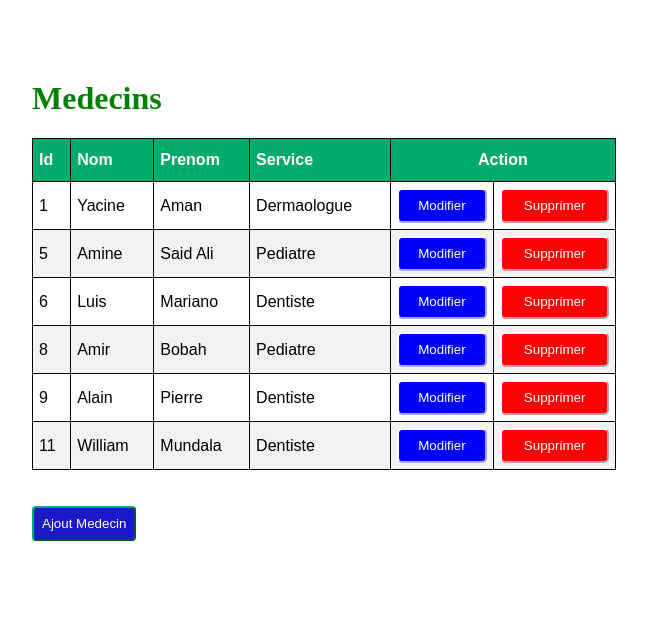
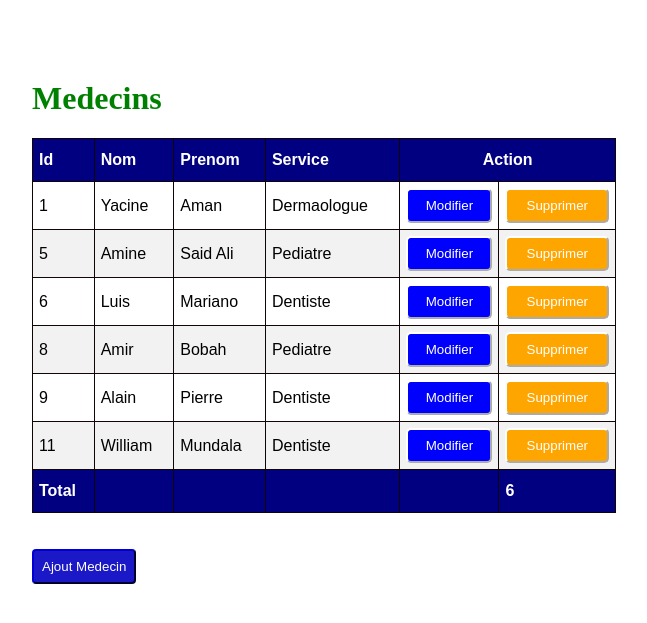
Before and after one commit to Aman-Soule/crud_django, a Django app: page / in a window 1280 px wide. Shown: the top 623 px of the page, without its empty margins (316-963 px from the left). Run offline with Django 5.2, Linux system fonts and the light colour scheme; data comes from the database, SQL or seed files in the repository; both versions use the stored data as it was after the commit.

Commit message:
Ajout du total des medecins

```diff
--- a/newapp/static/style.css
+++ b/newapp/static/style.css
@@ -27,7 +27,7 @@
     padding-top: 12px;
     padding-bottom: 12px;
     text-align: left;
-    background-color: #04AA6D;
+    background-color: #000080;
     color: white;
 }
 
@@ -44,7 +44,7 @@
 }
 
 #customers #del {
-    background-color: red;
+    background-color: orange;
     border-color: white;
     border-radius: 5px;
     padding: 8px;
@@ -57,7 +57,7 @@
 
 .container1 #new {
     background-color: blue;
-    border-color: red;
+    border-color: orange;
     border-radius: 5px;
     padding: 8px;
     color: white;
@@ -65,7 +65,7 @@
 
 .container2 #new1 {
     background-color: blue;
-    border-color: red;
+    border-color: orange;
     border-radius: 5px;
     padding: 8px;
     color: white;
@@ -98,5 +98,5 @@ h1 {
     background-color: rgb(27, 24, 199);
     color: white;
     border-radius: 4px;
-    border-color: #04AA6D;
+    border-color: #000080;
 }
--- a/newapp/templates/index.html
+++ b/newapp/templates/index.html
@@ -8,6 +8,7 @@
     <title>Document</title>
 </head>
 {% load static %}
+{% load medecin_tags %}
 <link rel="stylesheet" href="{% static 'style.css' %}">
 
 <body>
@@ -37,7 +38,14 @@
                 </td>
             </tr>
             {% endfor %}
-
+            <tfoot>
+                <th>Total</th>
+                <th></th>
+                <th></th>
+                <th></th>
+                <th></th>
+                <th>{% total_medecin %}</th>
+            </tfoot>
 
 
 
@@ -45,6 +53,7 @@
         <br><br>
         <a href="{% url 'add' %}"><button id="new3">Ajout Medecin</button></a>
     </div>
+
 </body>
 
 </html>
--- /dev/null
+++ b/newapp/templatetags/medecin_tags.py
@@ -0,0 +1,12 @@
+from django import template
+from newapp.models import Medecin  # or Medecin if different
+
+register = template.Library()
+
+@register.simple_tag
+def total_medecin():
+    return Medecin.objects.count()
+
+@register.simple_tag
+def total_medecins_dep():
+    return Medecin.objects.filter(department="Dentiste").count()
--- a/newapp/urls.py
+++ b/newapp/urls.py
@@ -6,6 +6,7 @@ urlpatterns = [
     path("addMedecin/", views.addMedecin, name="addMedecin"),
     path("delete/<int:id>",views.delete, name="delete"),
     path("modifier/<int:id>", views.modifier, name="modifier"),
-    path('modifier/modifierMed/<int:id>', views.modifierMed, name="modifierMed")
+    path('modifier/modifierMed/<int:id>', views.modifierMed, name="modifierMed"),
+
 
 ]
--- a/newapp/views.py
+++ b/newapp/views.py
@@ -2,6 +2,7 @@ from django.shortcuts import redirect, render
 from .models import Medecin
 # Create your views here.
 #page permettant de créer nos fonctions (ex: ajout, supressions, ...)
+
 def index(request):
     med = Medecin.objects.all()
     return render(request, 'index.html',{'med':med})
```
Also changed, not shown: db.sqlite3, newapp/models.py (line endings or trailing spaces).
